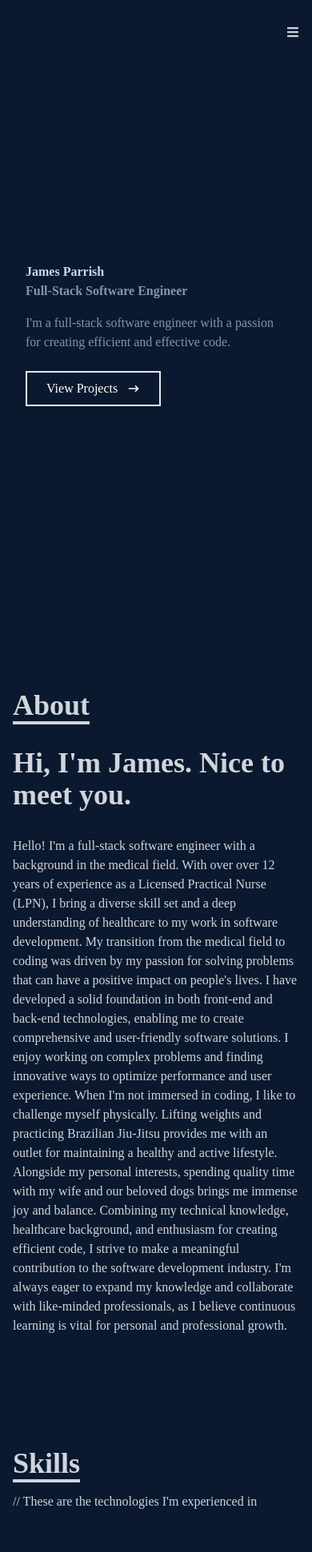
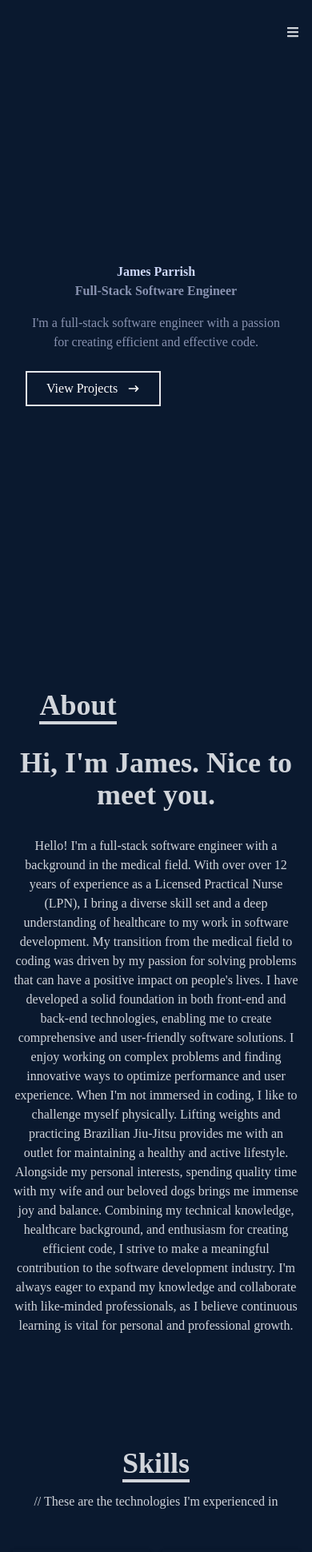
Before and after one commit to wowjimmyparrish/Portfolio, a React (Create React App) app: page / in a window 390 px wide. Shown: the top 1941 px of the page at 80% size. Built offline with nearby package versions, Linux system fonts and the light colour scheme.

Commit message:
update css  for mobile devices

```diff
--- a/src/components/About.jsx
+++ b/src/components/About.jsx
@@ -2,7 +2,10 @@ import React from "react";
 
 function About() {
   return (
-    <div name="about" className="w-full h-screen  bg-[#0a192f] text-gray-300">
+    <div
+      name="about"
+      className="w-full h-screen text-center sm:text-left bg-[#0a192f] text-gray-300"
+    >
       <div className="flex flex-col justify-center items-center w-full h-full">
         <div className="max-w-[1000px] w-full grid grid-cols-2 gap-8">
           <div className="sm:text-right pb-8 pl-4">
--- a/src/components/Contact.jsx
+++ b/src/components/Contact.jsx
@@ -4,7 +4,7 @@ function Contact() {
   return (
     <div
       name="contact"
-      className="w-full h-screen bg-[#0a192f] flex justify-center items-center p-4"
+      className="w-full h-screen text-center sm:text-left bg-[#0a192f] flex justify-center items-center p-4"
     >
       <form
         method="POST"
--- a/src/components/Home.jsx
+++ b/src/components/Home.jsx
@@ -4,7 +4,10 @@ import { Link } from "react-scroll";
 
 function Home() {
   return (
-    <div name="home" className="w-full h-screen bg-[#0a192f]">
+    <div
+      name="home"
+      className="w-full h-screen text-center sm:text-left bg-[#0a192f]"
+    >
       {/* Container */}
       <div className="max-w-[1000px] mx-auto px-8 flex flex-col justify-center h-full">
         <h1 className="text 4xl sm:text-7xl font-bold text-[#ccd6f6] ">
--- a/src/components/Projects.jsx
+++ b/src/components/Projects.jsx
@@ -6,7 +6,7 @@ function Projects() {
   return (
     <div
       name="projects"
-      className="w-full md:h-screen text-gray-300 bg-[#0a192f]"
+      className="w-full md:h-screen text-center sm:text-left text-gray-300 bg-[#0a192f]"
     >
       <div className="max-w-[1000px] mx-auto px-4 flex flex-col justify-center h-full w-full">
         <div className="pb-8">
--- a/src/components/Skills.jsx
+++ b/src/components/Skills.jsx
@@ -3,7 +3,10 @@ import { FaCss3, FaJs, FaReact, FaHtml5 } from "react-icons/fa";
 import { SiRubyonrails, SiRuby } from "react-icons/si";
 function Skills() {
   return (
-    <div name="skills" className="w-full h-screen bg-[#0a192f] text-gray-300">
+    <div
+      name="skills"
+      className="w-full h-screen text-center sm:text-left bg-[#0a192f] text-gray-300"
+    >
       {/* Container */}
       <div className="max-w-[1000px] mx-auto p-4 flex flex-col justify-center w-full h-full">
         <div>
```
